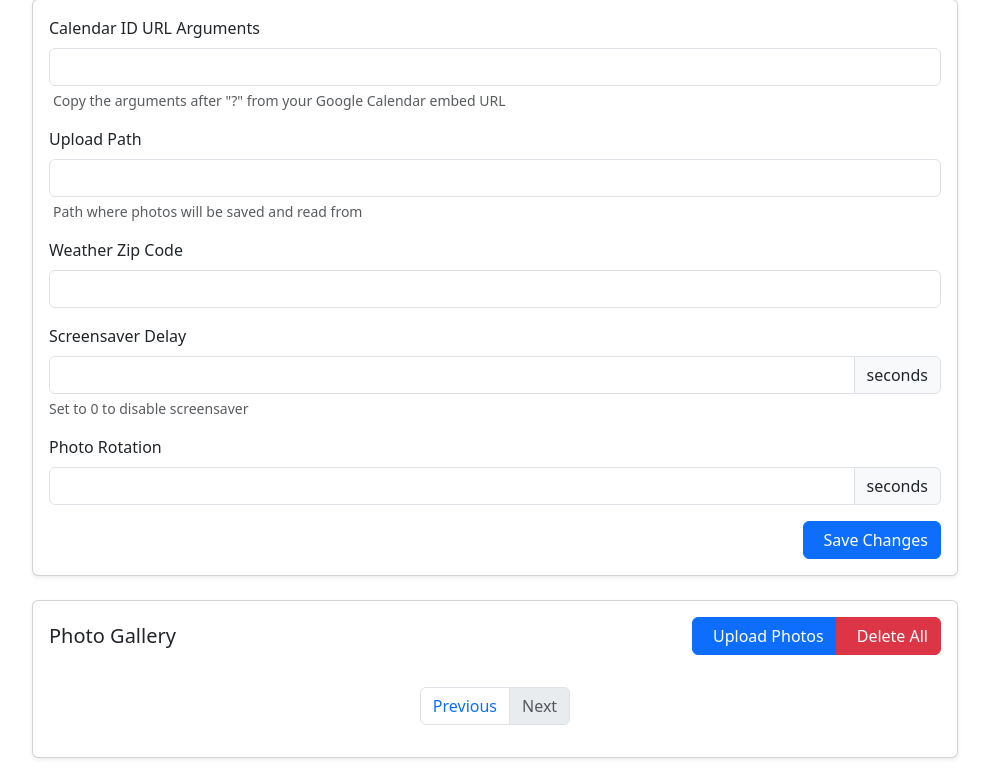
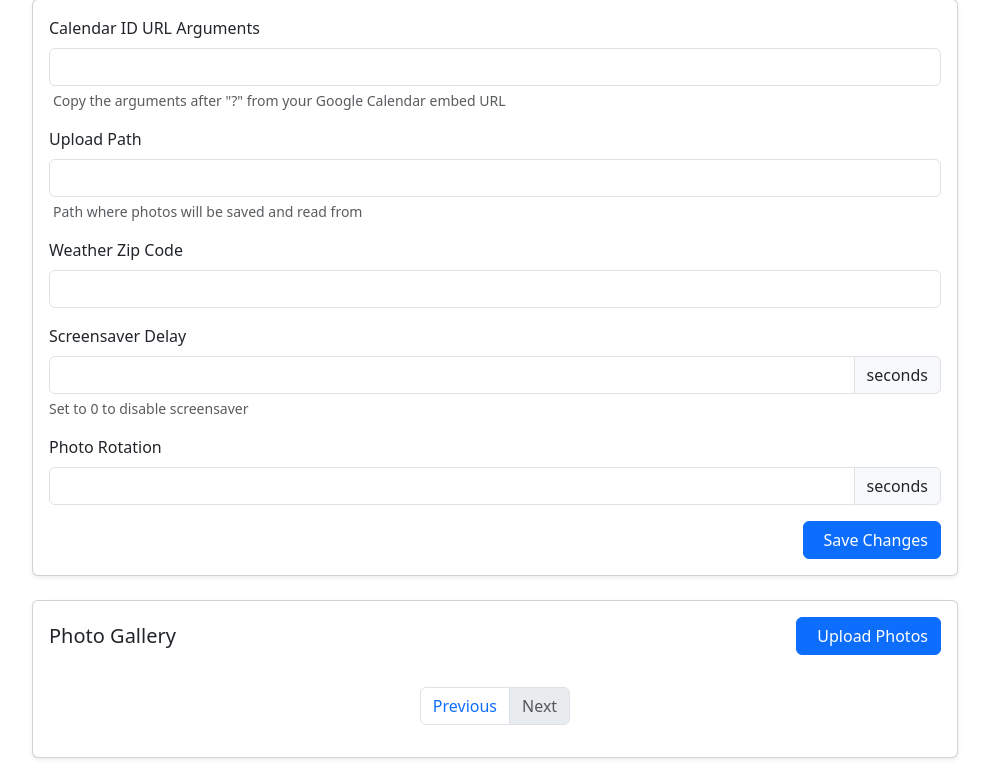
Before and after one commit to EReaso/Raccoon-Dash, a Flask app: template app/templates/admin.html in a window 1280 px wide. Shown: the part 83-865 px from the top of the page, without its empty margins (145-1134 px from the left). Run offline with Flask 3, Linux system fonts and the light colour scheme; the template is opened without the code that fills it, so the values that code supplies are empty; some libraries are stand-ins or nearby versions.

Commit message:
Removed the ability to delete all photos as to not scare users

```diff
--- a/app/templates/admin.html
+++ b/app/templates/admin.html
@@ -81,11 +81,8 @@
 								<button class="btn btn-primary" data-bs-toggle="modal" data-bs-target="#uploadModal">
 									<i class="bi bi-cloud-upload me-2"></i>Upload Photos
 								</button>
-								<button class="btn btn-danger" data-bs-toggle="modal" data-bs-target="#deleteAllModal">
-									<i class="bi bi-trash me-2"></i>Delete All
-								</button>
-							</div>
-						</div>
+					</div>
+				</div>
 
 						<div class="row g-3" id="photo_grid">
 							{% for photo in photos %}
@@ -171,29 +168,5 @@
 		</div>
 	</div>
 
-	<!-- Delete All Confirmation Modal -->
-	<div class="modal fade" id="deleteAllModal" tabindex="-1">
-		<div class="modal-dialog">
-			<div class="modal-content">
-				<div class="modal-header">
-					<h5 class="modal-title text-danger">Delete All Photos</h5>
-					<button type="button" class="btn-close" data-bs-dismiss="modal"></button>
-				</div>
-				<div class="modal-body">
-					<p class="text-danger">Warning: This action cannot be undone!</p>
-					<p>To confirm deletion of all photos, type "delete" in the box below:</p>
-					<input type="text" class="form-control" id="deleteConfirmInput"
-						   placeholder="Type 'delete' to confirm">
-				</div>
-				<div class="modal-footer">
-					<button type="button" class="btn btn-secondary" data-bs-dismiss="modal">Cancel</button>
-					<button type="button" class="btn btn-danger" id="confirmDeleteAllBtn" disabled>
-						<i class="bi bi-trash me-2"></i>Delete All Photos
-					</button>
-				</div>
-			</div>
-		</div>
-	</div>
-
 	<script src="/static/js/admin.js"></script>
 {% endblock %}
```
